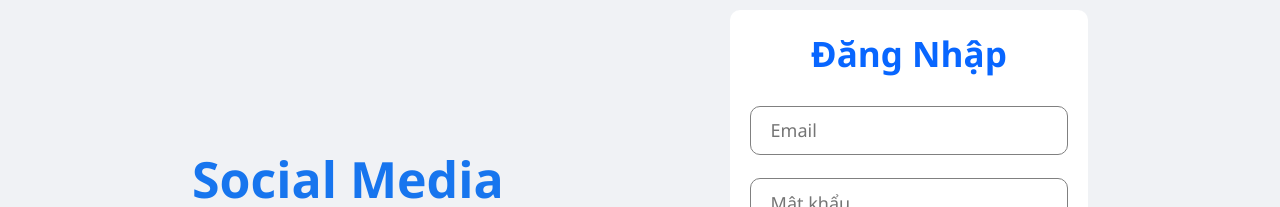
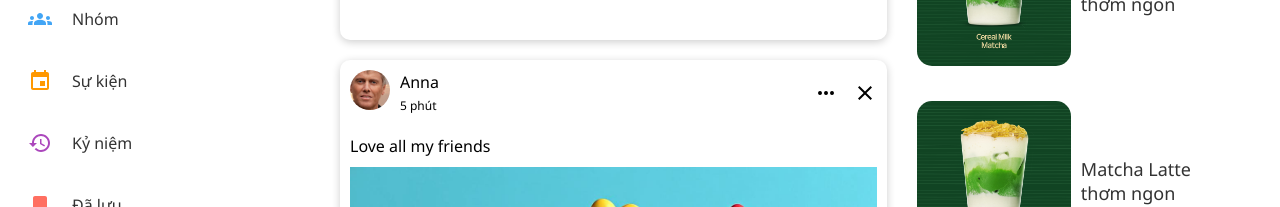
Before and after one commit to quachlinh23/Social_Media, a React (Vite) app: page / in a window 1280 px wide. Before the commit this address led to /login. Shown: the part 200-407 px from the top of the page. Built offline with nearby package versions, Linux system fonts and the light colour scheme; sample sign-in values are in the browser's storage.

Commit message:
Sửa router ở postdetail

```diff
--- a/src/Components/Postdetail/Postdetail.jsx
+++ b/src/Components/Postdetail/Postdetail.jsx
@@ -1,21 +1,33 @@
-import './Postdetail.css';
+import "./Postdetail.css";
 import { useEffect, useRef, useState } from "react";
-import { Close, MoreVert, Comment, Share, ThumbUp, Send } from '@mui/icons-material';
-import { Posts, Users, Comments } from '../../Data';
-import { Link } from 'react-router-dom';
-import { useAuth } from '../context/AuthContext';
+import {
+  Close,
+  MoreVert,
+  Comment,
+  Share,
+  ThumbUp,
+  Send,
+} from "@mui/icons-material";
+import { Posts, Users, Comments } from "../../Data";
+import { Link } from "react-router-dom";
+import { useAuth } from "../context/AuthContext";
 
-export default function Postdetail({OpenDetail, idPost,LikeHandle, isLikeisLike, likeCount}) {
-    const {user} = useAuth(); //Lấy thông tin user hiện tại
+export default function Postdetail({
+  OpenDetail,
+  idPost,
+  LikeHandle,
+  isLikeisLike,
+  likeCount,
+}) {
+  const { user } = useAuth(); //Lấy thông tin user hiện tại
 
   //Danh sách comment của một bài viết
   const ListComment = Comments.filter((comment) => comment.postId === idPost);
   //Chi tiết của một bài viết
-    const PostDetail = Posts.find((pos) => pos.id === idPost );
+  const PostDetail = Posts.find((pos) => pos.id === idPost);
   //Thông tin user của bài viết
   const PostUser = Users.find((us) => us.id === Number(PostDetail.userId));
-    //Đường dẫn truy cập trang
-
+  //Đường dẫn truy cập trang dùng cho phần header bài post
   const path = user.id === PostDetail.userId ? "profile" : "visitProfile";
   const [addComment, setAddComment] = useState([]);
   const [commentText, setCommentText] = useState("");
@@ -24,7 +36,7 @@ export default function Postdetail({OpenDetail, idPost,LikeHandle, isLikeisLike,
   // Chặn thao tác bên ngoài khi mở chi tiết bài viết
   useEffect(() => {
     const originalStyle = window.getComputedStyle(document.body).overflow;
-        document.body.style.overflow = 'hidden';
+    document.body.style.overflow = "hidden";
     return () => {
       document.body.style.overflow = originalStyle;
     };
@@ -38,35 +50,35 @@ export default function Postdetail({OpenDetail, idPost,LikeHandle, isLikeisLike,
   };
 
   // Đóng chi tiết bài viết
-    function closeDetail(){
+  function closeDetail() {
     OpenDetail();
   }
 
   // Thêm bình luận mới
-    function handleComment(){
-        if (commentText !== ""){
-            setAddComment(pre=> [
-                ...pre, {
+  function handleComment() {
+    if (commentText !== "") {
+      setAddComment((pre) => [
+        ...pre,
+        {
           id: PostDetail.length + 1,
           postId: PostDetail.id,
           userid: user.id,
-                        text: commentText
-                    }
+          text: commentText,
+        },
       ]);
       setCommentText("");
-            setCountComment(countComment+1)
+      setCountComment(countComment + 1);
     }
   }
 
   // Like bài viết
-    function handleLike(){
+  function handleLike() {
     LikeHandle();
   }
 
   // Nhấn Enter để bình luận
   const handleKey = (e) => {
-        if(e.key === "Enter")
-            handleComment()
+    if (e.key === "Enter") handleComment();
   };
 
   return (
@@ -75,17 +87,14 @@ export default function Postdetail({OpenDetail, idPost,LikeHandle, isLikeisLike,
         {/* Header bài viết */}
         <div className="postdetailTop">
           Bài viết của {PostUser.fullname}
-                    <Close
-                        className="btnClose"
-                        onClick={closeDetail}
-                    />
+          <Close className="btnClose" onClick={closeDetail} />
         </div>
 
         {/* Nội dung bài viết */}
         <div className="postdetailCenter">
           <div className="postdetailCenterTop">
             <div className="postdetailCenterTopLeft">
-                            <Link to={`/${path}/${user.id}`}>
+              <Link to={`/${path}/${PostDetail.id}`}>
                 <img
                   className="postdetailProfileImg"
                   src={PostUser.profilePicture}
@@ -94,67 +103,70 @@ export default function Postdetail({OpenDetail, idPost,LikeHandle, isLikeisLike,
               </Link>
 
               <div className="postdetailLeftContent">
-                                <Link to={`/${path}/${user.id}`} className="noLinkStyle">
-                                    <span className="postdetailUserName">{PostUser.fullname}</span><br />
+                <Link to={`/${path}/${PostDetail.id}`} className="noLinkStyle">
+                  <span className="postdetailUserName">
+                    {PostUser.fullname}
+                  </span>
+                  <br />
                 </Link>
                 <span className="postdetailDate">{PostDetail.date}</span>
               </div>
             </div>
             <div className="postdetailTopRight">
-                            <MoreVert className="MoreVertIcon" style={{ transform: 'rotate(-90deg)' }} />
+              <MoreVert
+                className="MoreVertIcon"
+                style={{ transform: "rotate(-90deg)" }}
+              />
             </div>
           </div>
 
           <span className="postText">{PostDetail.desc}</span>
-                    <img
-                        className="postImg"
-                        src= {PostDetail.photo}
-                        alt=""
-                    />
+          <img className="postImg" src={PostDetail.photo} alt="" />
           <hr className="postdetailHr" />
           {/* Like, comment, share */}
           <div className="postdetailBottom">
             <div className="postdetailBottomTop">
               <div className="postdetailBottomTopLeft">
-                                <span className="postdetailLikeCounter">{likeCount} Lượt thích</span>
+                <span className="postdetailLikeCounter">
+                  {likeCount} Lượt thích
+                </span>
               </div>
               <div className="postdetailBottomTopRight">
-                                <span
-                                    className="postdetailCommentText"
-                                    onClick={handleClick}
-                                >
+                <span className="postdetailCommentText" onClick={handleClick}>
                   {countComment} Bình luận
                 </span>
-                                <span className="postdetailCommentText">{PostDetail.share} Chia sẻ</span>
+                <span className="postdetailCommentText">
+                  {PostDetail.share} Chia sẻ
+                </span>
               </div>
             </div>
             <hr className="postdetailHr" />
             <div className="postdetailBottomBottom">
-                            <button className="postdetailButton"
-                                onClick={handleLike}
-                            >
-                                <ThumbUp style={{color: isLikeisLike ? "blue" : ""}}/> Thích
+              <button className="postdetailButton" onClick={handleLike}>
+                <ThumbUp style={{ color: isLikeisLike ? "blue" : "" }} /> Thích
               </button>
-                            <button
-                                className="postdetailButton"
-                                onClick={handleClick}
-                            >
+              <button className="postdetailButton" onClick={handleClick}>
                 <Comment /> Bình luận
               </button>
-                            <button className="postdetailButton"><Share /> Chia sẻ</button>
+              <button className="postdetailButton">
+                <Share /> Chia sẻ
+              </button>
             </div>
             <hr className="postdetailHr" />
           </div>
           {/* Danh sách bình luận */}
           <div className="postdetailListComment">
-                        {
-                            ListComment.length > 0 ? (
-                                ListComment.map((item) => {
-                                    const UserInfo = Users.find((user) => user.id === item.userId);
+            {ListComment.length > 0
+              ? ListComment.map((item) => {
+                  const UserInfo = Users.find(
+                    (user) => user.id === item.userId
+                  );
                   return (
                     <div className="CommentItem" key={item.id}>
                       <Link
-                                                to={`/${path}/${UserInfo.id}`}
+                        to={`/${
+                          UserInfo.id === user.id ? "profile" : "visitProfile"
+                        }/${UserInfo.id}`}
                         className="noLinkStyle"
                         onClick={closeDetail}
                       >
@@ -166,7 +178,9 @@ export default function Postdetail({OpenDetail, idPost,LikeHandle, isLikeisLike,
                       </Link>
                       <div className="CommentItemContain">
                         <Link
-                                                    to={`/${path}/${UserInfo.id}`}
+                          to={`/${
+                            UserInfo.id === user.id ? "profile" : "visitProfile"
+                          }/${UserInfo.id}`}
                           className="noLinkStyle"
                           onClick={closeDetail}
                         >
@@ -175,48 +189,64 @@ export default function Postdetail({OpenDetail, idPost,LikeHandle, isLikeisLike,
                           </span>
                         </Link>
 
-                                                <span className="CommentItemText">
-                                                    {item.text}
-                                                </span>
+                        <span className="CommentItemText">{item.text}</span>
                       </div>
                     </div>
-                                    )
+                  );
                 })
-                            ) : (
-                                addComment.length <= 0 && (
+              : addComment.length <= 0 && (
                   <div className="NoCommentItem">
                     <img
                       src="/assets/Icons/noComment.png"
                       alt=""
-                                            className="noComentImg" />
-                                        <span className="noCommentTitle">Chưa có bình luận nào</span>
-                                        <span className="noComment">Hãy là người bình luận đầu tiên.</span>
+                      className="noComentImg"
+                    />
+                    <span className="noCommentTitle">
+                      Chưa có bình luận nào
+                    </span>
+                    <span className="noComment">
+                      Hãy là người bình luận đầu tiên.
+                    </span>
                   </div>
-                                )
-                            )
-                        }
+                )}
             {/* Comment mới */}
             {addComment.map((item) => {
-                            const user = Users.find(u => u.id === item.userid);
+              const userinfo = Users.find((u) => u.id === item.userid);
               return (
                 <div className="CommentItem" key={item.id}>
-                                    <Link to={`/${path}/${user.id}`} className="noLinkStyle" onClick={closeDetail}>
-                                        <img className="CommentItemProfileImg" src={user.profilePicture} alt="" />
+                  <Link
+                    to={`/${
+                      userinfo.id === user.id ? "profile" : "visitProfile"
+                    }/${userinfo.id}`}
+                    className="noLinkStyle"
+                    onClick={closeDetail}
+                  >
+                    <img
+                      className="CommentItemProfileImg"
+                      src={user.profilePicture}
+                      alt=""
+                    />
                   </Link>
                   <div className="CommentItemContain">
-                                        <Link to={`/${path}/${user.id}`} className="noLinkStyle" onClick={closeDetail}>
-                                            <span className="CommentItemUsername">{user.fullname}</span>
+                    <Link
+                      to={`/${path}/${user.id}`}
+                      className="noLinkStyle"
+                      onClick={closeDetail}
+                    >
+                      <span className="CommentItemUsername">
+                        {user.fullname}
+                      </span>
                     </Link>
                     <span className="CommentItemText">{item.text}</span>
                   </div>
                 </div>
-                            )
+              );
             })}
           </div>
         </div>
         {/* Input bình luận */}
         <div className="postDetailBottom">
-                    <Link to={`/${path}/${user.id}`}>
+          <Link to={`/profile/${user.id}`}>
             <img
               src={user.profilePicture}
               alt=""
@@ -228,13 +258,13 @@ export default function Postdetail({OpenDetail, idPost,LikeHandle, isLikeisLike,
             className="InputText"
             placeholder="Viết bình luận..."
             value={commentText}
-                        onChange={(e)=>setCommentText(e.target.value)}
+            onChange={(e) => setCommentText(e.target.value)}
             ref={inputRef}
             onKeyDown={handleKey}
           />
           <Send
             className="iconSend"
-                        titleAccess='Bình luận'
+            titleAccess="Bình luận"
             onClick={handleComment}
           />
         </div>
--- a/src/Components/context/AuthContext.jsx
+++ b/src/Components/context/AuthContext.jsx
@@ -10,7 +10,7 @@ export const useAuth = () => useContext(AuthContext);
 // Provider bao quanh toàn ứng dụng, cung cấp user, login và logout
 export const AuthProvider = ({ children }) => {
   const [user, setUser] = useState(() => {
-        const savedUser = localStorage.getItem("User");
+    const savedUser = localStorage.getItem("user");
     return savedUser ? JSON.parse(savedUser) : null;
   });
 
@@ -20,21 +20,26 @@ export const AuthProvider = ({ children }) => {
       return { success: false, message: "Vui lòng nhập đầy đủ thông tin" };
     }
 
-        const foundUser = Users.find((us)=> us.email.toLowerCase() === email.toLowerCase());
+    const foundUser = Users.find(
+      (us) => us.email.toLowerCase() === email.toLowerCase()
+    );
 
     if (!foundUser || foundUser.password !== password) {
-        return { success: false, message: "Tên đăng nhập hoặc mật khẩu không đúng" };
+      return {
+        success: false,
+        message: "Tên đăng nhập hoặc mật khẩu không đúng",
+      };
     }
 
     setUser(foundUser);
-        localStorage.setItem("User", JSON.stringify(foundUser));
+    localStorage.setItem("user", JSON.stringify(foundUser));
     return { success: true };
   };
 
   // Hàm logout, xóa user khỏi state và localStorage
   const logout = () => {
     setUser(null);
-        localStorage.removeItem("User");
+    localStorage.removeItem("user");
   };
 
   // Cung cấp value cho toàn bộ component con
--- a/src/Data.js
+++ b/src/Data.js
@@ -1,32 +1,112 @@
 //Danh sách bài đăng
 export const Posts = [
-  {id: 1,desc: "Love all my friends",photo: "/assets/Post/Post1.jpg",date: "5 phút",userId: 1,like: 33,share: 9,},
-  {id: 2,desc: "Chilling on the beach",photo: "/assets/Post/Post2.jpg",date: "10 phút",userId: 2,like: 26,share: 5,},
-  {id: 3,desc: "Coffee time ☕",photo: "/assets/Post/Post3.jpg",date: "15 phút",userId: 3,like: 41,share: 7,},
-  {id: 4,desc: "My new shoes 👟",photo: "/assets/Post/Post4.jpg",date: "20 phút",userId: 4,like: 12,share: 2,},
-  {id: 5,desc: "Good vibes only ✨",photo: "/assets/Post/Post5.jpg",date: "25 phút",userId: 5,like: 55,share: 11,},
-  {id: 6,desc: "Workout done 💪",photo: "/assets/Post/Post6.jpg",date: "30 phút",userId: 6,like: 19,share: 3,},
-  {id: 7,desc: "Nature walk 🌳",photo: "/assets/Post/Post7.jpg",date: "35 phút",userId: 7,like: 47,share: 14,},
-  {id: 8,desc: "Happy weekend 🥳",photo: "/assets/Post/Post8.jpg",date: "40 phút",userId: 8,like: 22,share: 4,},
-  {id: 9,desc: "Delicious dinner 🍽️",photo: "/assets/Post/Post9.jpg",date: "45 phút",userId: 9,like: 36,share: 6,},
-  {id: 10,desc: "Road trip 🚗",photo: "/assets/Post/Post10.jpg",date: "50 phút",userId: 10,like: 28,share: 5,},
+  {
+    id: 1,
+    desc: "Love all my friends",
+    photo: "/assets/Post/Post1.jpg",
+    date: "5 phút",
+    userId: 1,
+    like: 33,
+    share: 9,
+  },
+  {
+    id: 2,
+    desc: "Chilling on the beach",
+    photo: "/assets/Post/Post2.jpg",
+    date: "10 phút",
+    userId: 2,
+    like: 26,
+    share: 5,
+  },
+  {
+    id: 3,
+    desc: "Coffee time ☕",
+    photo: "/assets/Post/Post3.jpg",
+    date: "15 phút",
+    userId: 3,
+    like: 41,
+    share: 7,
+  },
+  {
+    id: 4,
+    desc: "My new shoes 👟",
+    photo: "/assets/Post/Post4.jpg",
+    date: "20 phút",
+    userId: 4,
+    like: 12,
+    share: 2,
+  },
+  {
+    id: 5,
+    desc: "Good vibes only ✨",
+    photo: "/assets/Post/Post5.jpg",
+    date: "25 phút",
+    userId: 5,
+    like: 55,
+    share: 11,
+  },
+  {
+    id: 6,
+    desc: "Workout done 💪",
+    photo: "/assets/Post/Post6.jpg",
+    date: "30 phút",
+    userId: 6,
+    like: 19,
+    share: 3,
+  },
+  {
+    id: 7,
+    desc: "Nature walk 🌳",
+    photo: "/assets/Post/Post7.jpg",
+    date: "35 phút",
+    userId: 7,
+    like: 47,
+    share: 14,
+  },
+  {
+    id: 8,
+    desc: "Happy weekend 🥳",
+    photo: "/assets/Post/Post8.jpg",
+    date: "40 phút",
+    userId: 8,
+    like: 22,
+    share: 4,
+  },
+  {
+    id: 9,
+    desc: "Delicious dinner 🍽️",
+    photo: "/assets/Post/Post9.jpg",
+    date: "45 phút",
+    userId: 9,
+    like: 36,
+    share: 6,
+  },
+  {
+    id: 10,
+    desc: "Road trip 🚗",
+    photo: "/assets/Post/Post10.jpg",
+    date: "50 phút",
+    userId: 10,
+    like: 28,
+    share: 5,
+  },
 ];
 
 //Danh sách bình luận
 export const Comments = [
-  {id: 1,postId: 2,userId: 2,text: "Đẹp quá, Anna!",},
-  {id: 2,postId: 2,userId: 3,text: "Mình cũng thích bức này.",},
-  {id: 3,postId: 2,userId: 1,text: "Bãi biển tuyệt vời nhỉ John!",},
-  {id: 4,postId: 2,userId: 4,text: "Mình muốn đi cùng!",},
-  {id: 5,postId: 3,userId: 5,text: "Coffee sáng là chuẩn luôn ☕",},
-  {id: 6,postId: 4,userId: 2,text: "Đôi giày nhìn xịn quá!",},
-  {id: 7,postId: 5,userId: 6,text: "Good vibes thật 😎",},
-  {id: 8,postId: 6,userId: 3,text: "Chúc bạn tập luyện hiệu quả 💪",},
-  {id: 9,postId: 7,userId: 8,text: "Mình cũng thích đi dạo trong rừng 🌳",},
-  {id: 10,postId: 8,userId: 7,text: "Chúc bạn cuối tuần vui vẻ 🥳",},
-  {id: 11,postId: 8,userId: 5,text: "Món ăn nhìn ngon quá 🍽️",},
-  {id: 12,postId: 10,userId: 1,text: "Chuyến đi tuyệt vời, James!",},
-  {id: 13,postId: 10,userId: 8,text: "Đường dài nhớ lái xe cẩn thận 🚗",},
+  { id: 1, postId: 2, userId: 2, text: "Đẹp quá, Anna!" },
+  { id: 2, postId: 2, userId: 3, text: "Mình cũng thích bức này." },
+  { id: 3, postId: 2, userId: 1, text: "Bãi biển tuyệt vời nhỉ John!" },
+  { id: 4, postId: 2, userId: 4, text: "Mình muốn đi cùng!" },
+  { id: 5, postId: 3, userId: 5, text: "Coffee sáng là chuẩn luôn ☕" },
+  { id: 6, postId: 4, userId: 2, text: "Đôi giày nhìn xịn quá!" },
+  { id: 7, postId: 5, userId: 6, text: "Good vibes thật 😎" },
+  { id: 8, postId: 6, userId: 3, text: "Chúc bạn tập luyện hiệu quả 💪" },
+  { id: 9, postId: 7, userId: 8, text: "Mình cũng thích đi dạo trong rừng 🌳" },
+  { id: 10, postId: 8, userId: 7, text: "Chúc bạn cuối tuần vui vẻ 🥳" },
+  { id: 11, postId: 8, userId: 5, text: "Món ăn nhìn ngon quá 🍽️" },
+  { id: 12, postId: 10, userId: 1, text: "Chuyến đi tuyệt vời, James!" },
+  { id: 13, postId: 10, userId: 8, text: "Đường dài nhớ lái xe cẩn thận 🚗" },
 ];
 
 //Danh sách người dùng
@@ -35,9 +115,9 @@ export const Users = [
     id: 1,
     fullname: "Anna",
     profilePicture: "/assets/Person/Person1.jpg",
-    email: 'Anna@gmail.com',
-    password: '123456',
-    birthday:"2025-09-27",
+    email: "Anna@gmail.com",
+    password: "123456",
+    birthday: "2025-09-27",
     friends: [2, 3, 5, 7],
     desc: "Thích du lịch và chụp ảnh.",
   },
@@ -45,9 +125,9 @@ export const Users = [
     id: 2,
     fullname: "John",
     profilePicture: "/assets/Person/Person2.jpg",
-    email: 'John@gmail.com',
-    password: '123456',
-    birthday:"2025-11-12",
+    email: "John@gmail.com",
+    password: "123456",
+    birthday: "2025-11-12",
     friends: [1, 4],
     desc: "Lập trình viên đam mê công nghệ.",
   },
@@ -55,9 +135,9 @@ export const Users = [
     id: 3,
     fullname: "Sarah",
     profilePicture: "/assets/Person/Person3.jpg",
-    email: 'Sarah@gmail.com',
-    password: '123456',
-    birthday:"2025-11-12",
+    email: "Sarah@gmail.com",
+    password: "123456",
+    birthday: "2025-11-12",
     friends: [1, 6],
     desc: "Yêu thích đọc sách và viết lách.",
   },
@@ -65,9 +145,9 @@ export const Users = [
     id: 4,
     fullname: "Michael",
     profilePicture: "/assets/Person/Person1.jpg",
-    email: 'Michael@gmail.com',
-    password: '123456',
-    birthday:"2025-11-12",
+    email: "Michael@gmail.com",
+    password: "123456",
+    birthday: "2025-11-12",
     friends: [2],
     desc: "Người chơi bóng rổ chuyên nghiệp.",
   },
@@ -75,9 +155,9 @@ export const Users = [
     id: 5,
     fullname: "Emily",
     profilePicture: "/assets/Person/Person2.jpg",
-    email: 'Emily@gmail.com',
-    password: '123456',
-    birthday:"2025-11-12",
+    email: "Emily@gmail.com",
+    password: "123456",
+    birthday: "2025-11-12",
     friends: [1, 7, 9],
     desc: "Yêu động vật và thiên nhiên.",
   },
@@ -85,9 +165,9 @@ export const Users = [
     id: 6,
     fullname: "David",
     profilePicture: "/assets/Person/Person3.jpg",
-    email: 'David@gmail.com',
-    password: '123456',
-    birthday:"2025-11-12",
+    email: "David@gmail.com",
+    password: "123456",
+    birthday: "2025-11-12",
     friends: [3, 8],
     desc: "Thích chơi game và khám phá công nghệ mới.",
   },
@@ -95,9 +175,9 @@ export const Users = [
     id: 7,
     fullname: "Sophia",
     profilePicture: "/assets/Person/Person1.jpg",
-    email: 'Sophia@gmail.com',
-    password: '123456',
-    birthday:"2025-11-12",
+    email: "Sophia@gmail.com",
+    password: "123456",
+    birthday: "2025-11-12",
     friends: [5, 1],
     desc: "Đam mê thời trang và thiết kế.",
   },
@@ -105,9 +185,9 @@ export const Users = [
     id: 8,
     fullname: "Daniel",
     profilePicture: "/assets/Person/Person2.jpg",
-    email: 'Daniel@gmail.com',
-    password: '123456',
-    birthday:"2025-11-12",
+    email: "Daniel@gmail.com",
+    password: "123456",
+    birthday: "2025-11-12",
     friends: [6, 9, 10],
     desc: "Người thích tập gym và thể thao.",
   },
@@ -115,9 +195,9 @@ export const Users = [
     id: 9,
     fullname: "Olivia",
     profilePicture: "/assets/Person/Person3.jpg",
-    email: 'Olivia@gmail.com',
-    password: '123456',
-    birthday:"2025-11-12",
+    email: "Olivia@gmail.com",
+    password: "123456",
+    birthday: "2025-11-15",
     friends: [5, 8],
     desc: "Yêu thích nấu ăn và du lịch.",
   },
@@ -125,9 +205,9 @@ export const Users = [
     id: 10,
     fullname: "James",
     profilePicture: "/assets/Person/Person1.jpg",
-    email: 'James@gmail.com',
-    password: '123456',
-    birthday:"2025-09-21",
+    email: "James@gmail.com",
+    password: "123456",
+    birthday: "2025-09-21",
     friends: [8],
     desc: "Thích âm nhạc và chơi guitar.",
   },
@@ -135,9 +215,9 @@ export const Users = [
     id: 11,
     fullname: "Messi",
     profilePicture: "/assets/Person/Person1.jpg",
-    email: 'Messi@gmail.com',
-    password: '123456',
-    birthday:"2025-09-21",
+    email: "Messi@gmail.com",
+    password: "123456",
+    birthday: "2025-09-21",
     friends: [],
     desc: "Thích âm nhạc và chơi guitar.",
   },
@@ -145,12 +225,37 @@ export const Users = [
 
 //Danh sách tin nhắn
 export const Messages = [
-  {id: 1,idSend: 1,idReceive: 2,text: "Chào John, bạn khỏe không?",},
-  {id: 2,idSend: 2,idReceive: 1,text: "Mình khỏe, cảm ơn Anna! Còn bạn?",},
-  {id: 3,idSend: 3,idReceive: 6,text: "David, hôm nay bạn có chơi game không?",},
-  {id: 4,idSend: 6,idReceive: 3,text: "Có chứ, Sarah! Bạn muốn tham gia không?",},
-  {id: 5,idSend: 5,idReceive: 9,text: "Olivia, cuối tuần này đi du lịch nhé?",},
-  {id: 6,idSend: 9,idReceive: 5,text: "Tuyệt vời, Emily! Mình sẵn sàng.",},
-  {id: 7,idSend: 8,idReceive: 10,text: "James, tối nay tập gym cùng nhau không?",},
-  {id: 8,idSend: 10,idReceive: 8,text: "Được thôi, Daniel! Gặp lúc 7h tối nhé.",},
+  { id: 1, idSend: 1, idReceive: 2, text: "Chào John, bạn khỏe không?" },
+  { id: 2, idSend: 2, idReceive: 1, text: "Mình khỏe, cảm ơn Anna! Còn bạn?" },
+  {
+    id: 3,
+    idSend: 3,
+    idReceive: 6,
+    text: "David, hôm nay bạn có chơi game không?",
+  },
+  {
+    id: 4,
+    idSend: 6,
+    idReceive: 3,
+    text: "Có chứ, Sarah! Bạn muốn tham gia không?",
+  },
+  {
+    id: 5,
+    idSend: 5,
+    idReceive: 9,
+    text: "Olivia, cuối tuần này đi du lịch nhé?",
+  },
+  { id: 6, idSend: 9, idReceive: 5, text: "Tuyệt vời, Emily! Mình sẵn sàng." },
+  {
+    id: 7,
+    idSend: 8,
+    idReceive: 10,
+    text: "James, tối nay tập gym cùng nhau không?",
+  },
+  {
+    id: 8,
+    idSend: 10,
+    idReceive: 8,
+    text: "Được thôi, Daniel! Gặp lúc 7h tối nhé.",
+  },
 ];
--- a/src/Pages/FriendVisit/FriendVisit.jsx
+++ b/src/Pages/FriendVisit/FriendVisit.jsx
@@ -19,7 +19,7 @@ export default function FriendVisit() {
   const FriendInfo = Users.find((us) => us.id === Number(id));
   // Trạng thái quan hệ bạn bè
   const [friendState, setFriendState] = useState(
-    FriendInfo.friends.includes(user)
+    FriendInfo.friends.includes(user.id)
   );
   // Trạng thái hiển thị cửa sổ chat chính
   const [openChat, setOpenChat] = useState(false);
```
Also changed, not shown: src/Components/ChatWindown/ChatWindown.jsx (+33 -45 lines), src/Components/Rightbar/Rightbar.jsx (+29 -22 lines), src/Pages/Profile/Profile.jsx (+22 -40 lines). Lines whose indentation alone changed are shown as unchanged.
